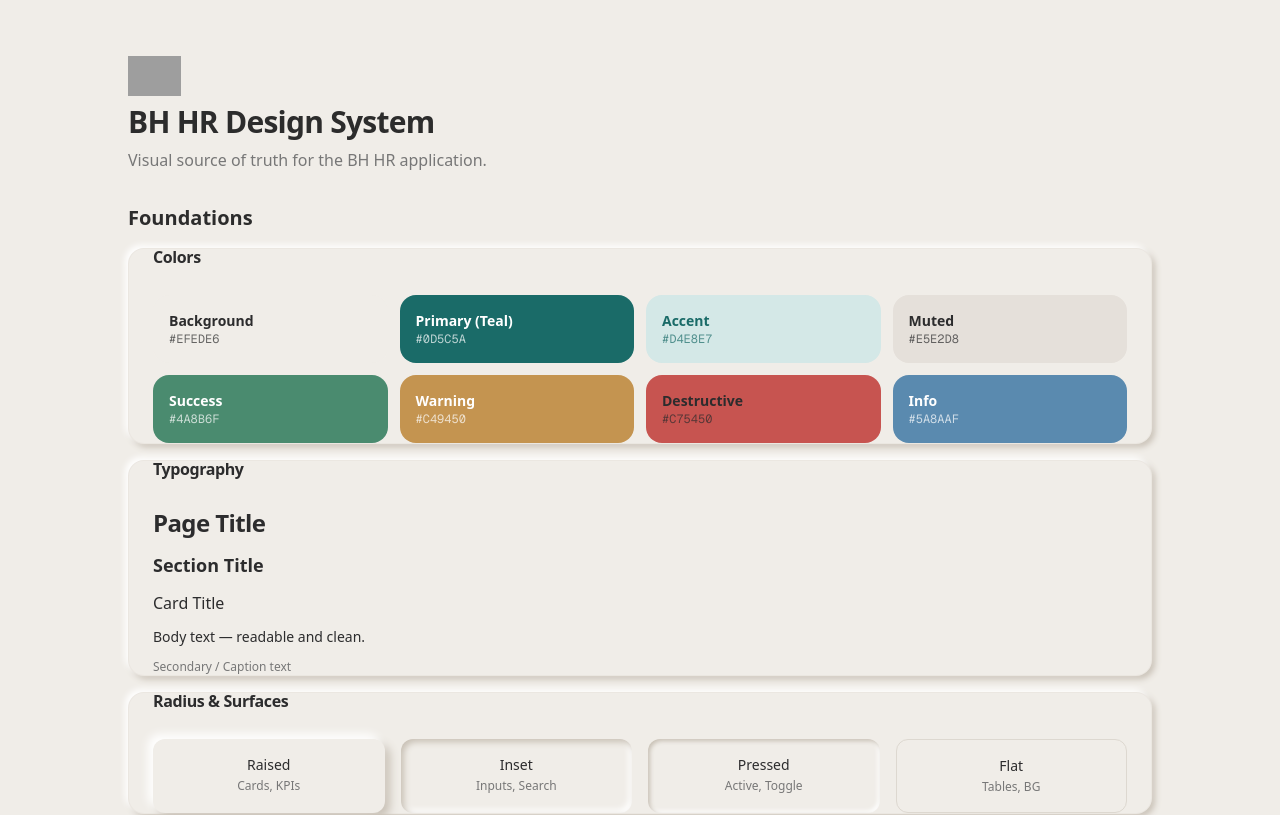
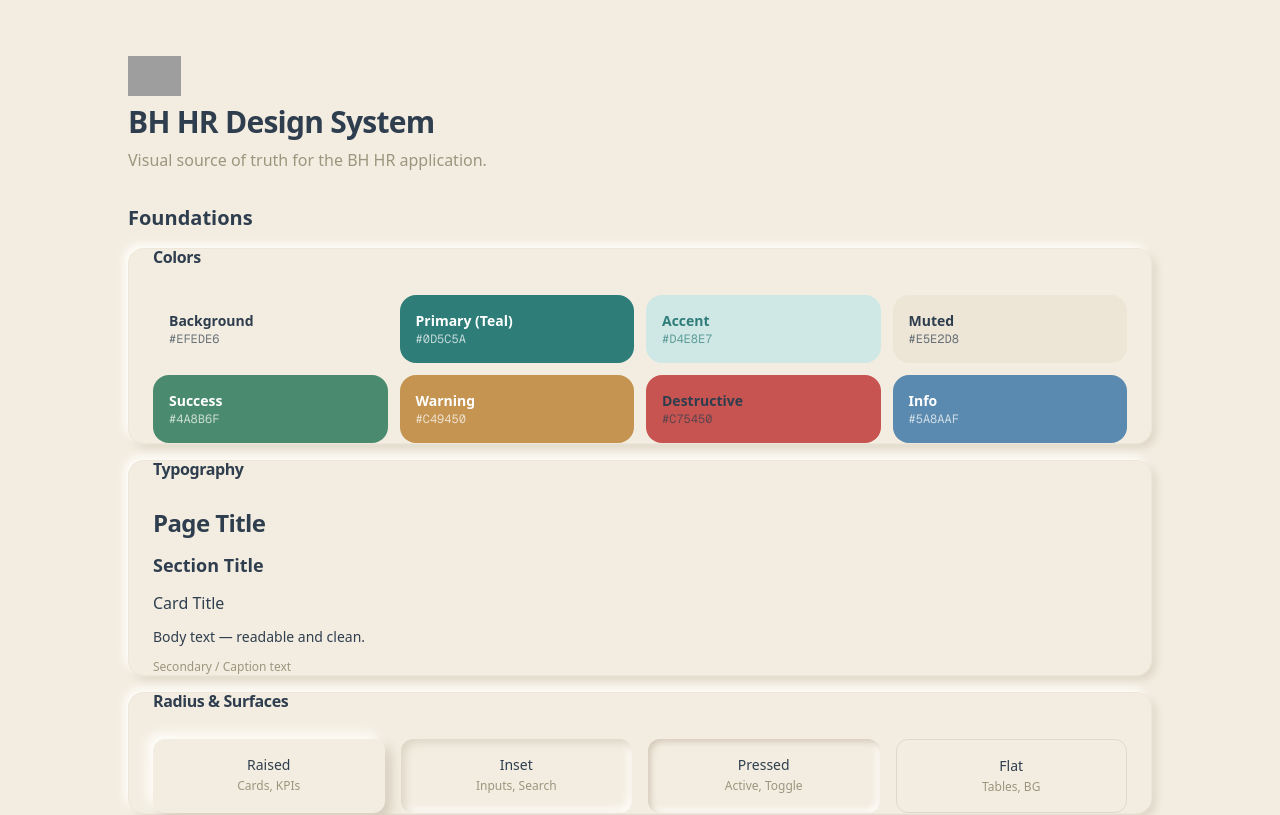
Before and after one commit to dolonhunt/bh-hr, a Next.js app: page /design-system in a window 1280 px wide. Shown: the top 815 px of the page. Built offline with nearby package versions, Linux system fonts and the light colour scheme; grey boxes are pictures that could not be loaded.

Commit message:
Refined neumorphic design per visual reference: warm beige #F3EDE1, teal #2E7D79, softer shadows, raised sidebar, teal sign-in button

```diff
--- a/src/app/globals.css
+++ b/src/app/globals.css
@@ -51,33 +51,33 @@
 }
 
 :root {
-  --radius: 12px;
+  --radius: 16px;
 
-  /* BH HR Design System — warm beige + deep teal neumorphic */
-  --background: #F0EDE8;
-  --foreground: #2C2C2C;
+  /* BH HR Design System — warm beige + deep teal neumorphic (refined per visual reference) */
+  --background: #F3EDE1;
+  --foreground: #2F3E4E;
 
-  --card: #F0EDE8;
-  --card-foreground: #2C2C2D;
+  --card: #F3EDE1;
+  --card-foreground: #2F3E4E;
 
-  --popover: #F0EDE8;
-  --popover-foreground: #2C2C2C;
+  --popover: #F3EDE1;
+  --popover-foreground: #2F3E4E;
 
   /* Primary: deep teal */
-  --primary: #1A6B68;
+  --primary: #2E7D79;
   --primary-foreground: #FFFFFF;
 
-  /* Secondary: slightly lighter warm tone */
-  --secondary: #E5E0DA;
-  --secondary-foreground: #2C2C2C;
+  /* Secondary: slightly darker warm tone for depth */
+  --secondary: #EDE5D6;
+  --secondary-foreground: #2F3E4E;
 
   /* Muted: warm light gray */
-  --muted: #E5E0DA;
-  --muted-foreground: #777777;
+  --muted: #EDE5D6;
+  --muted-foreground: #9E957E;
 
   /* Accent: teal-tinted warm */
-  --accent: #D4E8E7;
-  --accent-foreground: #1A6B68;
+  --accent: #CFE8E6;
+  --accent-foreground: #2E7D79;
 
   /* Status colors — soft, restrained */
   --destructive: #C75450;
@@ -90,31 +90,32 @@
   --info-foreground: #FFFFFF;
 
   /* Borders: very subtle warm */
-  --border: #DDD8D0;
-  --input: #DDD8D0;
-  --ring: #1A6B68;
+  --border: #E0D8C8;
+  --input: #E0D8C8;
+  --ring: #2E7D79;
 
-  /* Charts: teal-based palette */
-  --chart-1: #1A6B68;
-  --chart-2: #4A8B6F;
-  --chart-3: #C49450;
+  /* Charts: teal-based palette with warm accents per visual reference */
+  --chart-1: #2E7D79;
+  --chart-2: #FFC078;
+  --chart-3: #CFE8E6;
   --chart-4: #C75450;
   --chart-5: #5A8AAF;
 
   /* Sidebar: same warm base */
-  --sidebar: #F0EDE8;
-  --sidebar-foreground: #2C2C2C;
-  --sidebar-primary: #1A6B68;
+  --sidebar: #F3EDE1;
+  --sidebar-foreground: #2F3E4E;
+  --sidebar-primary: #2E7D79;
   --sidebar-primary-foreground: #FFFFFF;
-  --sidebar-accent: #D4E8E7;
-  --sidebar-accent-foreground: #1A6B68;
-  --sidebar-border: #DDD8D0;
-  --sidebar-ring: #1A6B68;
+  --sidebar-accent: #CFE8E6;
+  --sidebar-accent-foreground: #2E7D79;
+  --sidebar-border: #DDD5C5;
+  --sidebar-ring: #2E7D79;
 
-  /* Neumorphic shadow tokens */
-  --neu-light: #FFFFFF;
-  --neu-dark: #A39489;
-  --neu-dark-subtle: #C8C0B5;
+  /* Neumorphic shadow tokens — refined per visual reference */
+  --neu-light: #FFFEFA;
+  --neu-dark: #D5CABB;
+  --neu-dark-subtle: #DDD5C5;
+  --neu-darker: #CCC3B1;
 }
 
 .dark {
@@ -189,32 +190,32 @@
   .neu-raised {
     background: var(--background);
     box-shadow:
-      -5px -5px 10px var(--neu-light),
-      5px 5px 10px var(--neu-dark-subtle);
+      -6px -6px 12px var(--neu-light),
+      6px 6px 12px var(--neu-dark);
   }
 
   /* Raised small — for buttons */
   .neu-raised-sm {
     background: var(--background);
     box-shadow:
-      -3px -3px 6px var(--neu-light),
-      3px 3px 6px var(--neu-dark-subtle);
+      -4px -4px 8px var(--neu-light),
+      4px 4px 8px var(--neu-dark-subtle);
   }
 
   /* Inset — pressed into surface (inputs, search) */
   .neu-inset {
     background: var(--background);
     box-shadow:
-      inset 3px 3px 6px var(--neu-dark-subtle),
-      inset -3px -3px 6px var(--neu-light);
+      inset 4px 4px 8px var(--neu-dark-subtle),
+      inset -4px -4px 8px var(--neu-light);
   }
 
   /* Pressed — active buttons, toggles */
   .neu-pressed {
     background: var(--background);
     box-shadow:
-      inset 2px 2px 4px var(--neu-dark-subtle),
-      inset -2px -2px 4px var(--neu-light);
+      inset 3px 3px 6px var(--neu-dark),
+      inset -3px -3px 6px var(--neu-light);
   }
 
   /* Primary raised — teal fill with neumorphic shadow */
@@ -233,10 +234,10 @@
 
   /* ── Elevation Levels ── */
   .elev-flat  { box-shadow: none; }
-  .elev-hover { box-shadow: -3px -3px 6px var(--neu-light), 3px 3px 6px var(--neu-dark-subtle); }
-  .elev-raised { box-shadow: -5px -5px 10px var(--neu-light), 5px 5px 10px var(--neu-dark-subtle); }
-  .elev-modal { box-shadow: -8px -8px 16px var(--neu-light), 8px 8px 16px var(--neu-dark-subtle); }
-  .elev-popover { box-shadow: -6px -6px 14px var(--neu-light), 6px 6px 14px var(--neu-dark-subtle); }
+  .elev-hover { box-shadow: -4px -4px 8px var(--neu-light), 4px 4px 8px var(--neu-dark-subtle); }
+  .elev-raised { box-shadow: -6px -6px 12px var(--neu-light), 6px 6px 12px var(--neu-dark); }
+  .elev-modal { box-shadow: -8px -8px 20px var(--neu-light), 8px 8px 20px var(--neu-dark); }
+  .elev-popover { box-shadow: -6px -6px 16px var(--neu-light), 6px 6px 16px var(--neu-dark); }
 
   /* Legacy compat */
   .bg-grid {
@@ -255,7 +256,7 @@
   }
   .dark .glass { background: rgba(26, 26, 24, 0.85); }
 
-  .shadow-soft    { box-shadow: -3px -3px 6px var(--neu-light), 3px 3px 6px var(--neu-dark-subtle); }
-  .shadow-card    { box-shadow: -5px -5px 10px var(--neu-light), 5px 5px 10px var(--neu-dark-subtle); }
-  .shadow-card-hover { box-shadow: -6px -6px 14px var(--neu-light), 6px 6px 14px var(--neu-dark-subtle); }
+  .shadow-soft    { box-shadow: -4px -4px 8px var(--neu-light), 4px 4px 8px var(--neu-dark-subtle); }
+  .shadow-card    { box-shadow: -6px -6px 12px var(--neu-light), 6px 6px 12px var(--neu-dark); }
+  .shadow-card-hover { box-shadow: -8px -8px 16px var(--neu-light), 8px 8px 16px var(--neu-dark); }
 }
--- a/src/components/hr/login-screen.tsx
+++ b/src/components/hr/login-screen.tsx
@@ -166,7 +166,7 @@ export function LoginScreen() {
               </div>
             </CardContent>
             <CardFooter className="flex flex-col gap-3">
-              <Button type="submit" className="w-full" disabled={loading}>
+              <Button type="submit" className="w-full bg-primary text-primary-foreground neu-raised-sm rounded-xl text-base font-semibold" disabled={loading}>
                 {loading ? (
                   <>
                     <Loader2 className="size-4 mr-2 animate-spin" /> Signing in…
--- a/src/components/hr/sidebar.tsx
+++ b/src/components/hr/sidebar.tsx
@@ -28,12 +28,10 @@ export function Sidebar() {
 
       <aside
         className={cn(
-          "z-50 flex flex-col bg-sidebar border-r border-sidebar-border transition-all duration-300",
-          // Desktop behavior
-          "hidden lg:flex",
+          "z-50 flex flex-col bg-sidebar transition-all duration-300",
+          "hidden lg:flex m-3 rounded-2xl border border-sidebar-border/50 neu-raised overflow-hidden",
           sidebarCollapsed ? "w-[76px]" : "w-[260px]",
-          // Mobile behavior: off-canvas
-          "lg:sticky lg:top-0 lg:h-screen",
+          "lg:sticky lg:top-0 lg:h-[calc(100vh-1.5rem)]",
           "fixed inset-y-0 left-0 lg:static",
           mobileSidebarOpen ? "translate-x-0" : "-translate-x-full lg:translate-x-0"
         )}
@@ -87,17 +85,16 @@ export function Sidebar() {
                     setMobileSidebarOpen(false);
                   }}
                   className={cn(
-                    "w-full group/nav flex items-center gap-3 rounded-lg px-3 py-2.5 text-sm font-medium transition-all relative",
+                    "w-full group/nav flex items-center gap-3 rounded-xl px-3 py-2.5 text-sm font-medium transition-all relative",
                     active
-                      ? "bg-sidebar-accent text-sidebar-accent-foreground shadow-soft"
-                      : "text-sidebar-foreground/75 hover:bg-sidebar-accent/50 hover:text-sidebar-foreground",
+                      ? "bg-sidebar-primary text-sidebar-primary-foreground neu-raised-sm"
+                      : "text-sidebar-foreground/70 hover:bg-sidebar-accent/50 hover:text-sidebar-foreground",
                     sidebarCollapsed && "justify-center px-2"
                   )}
                   title={sidebarCollapsed ? item.label : undefined}
                 >
-                  {/* Active indicator bar on the left */}
                   {active && (
-                    <span className="absolute left-0 top-1/2 -translate-y-1/2 h-5 w-1 rounded-r-full bg-sidebar-primary" />
+                    <span className="absolute left-0 top-1/2 -translate-y-1/2 h-5 w-1 rounded-r-full bg-sidebar-primary-foreground/60" />
                   )}
                   <Icon
                     className={cn(
```
Also changed, not shown: upload/Ux.png (added).
